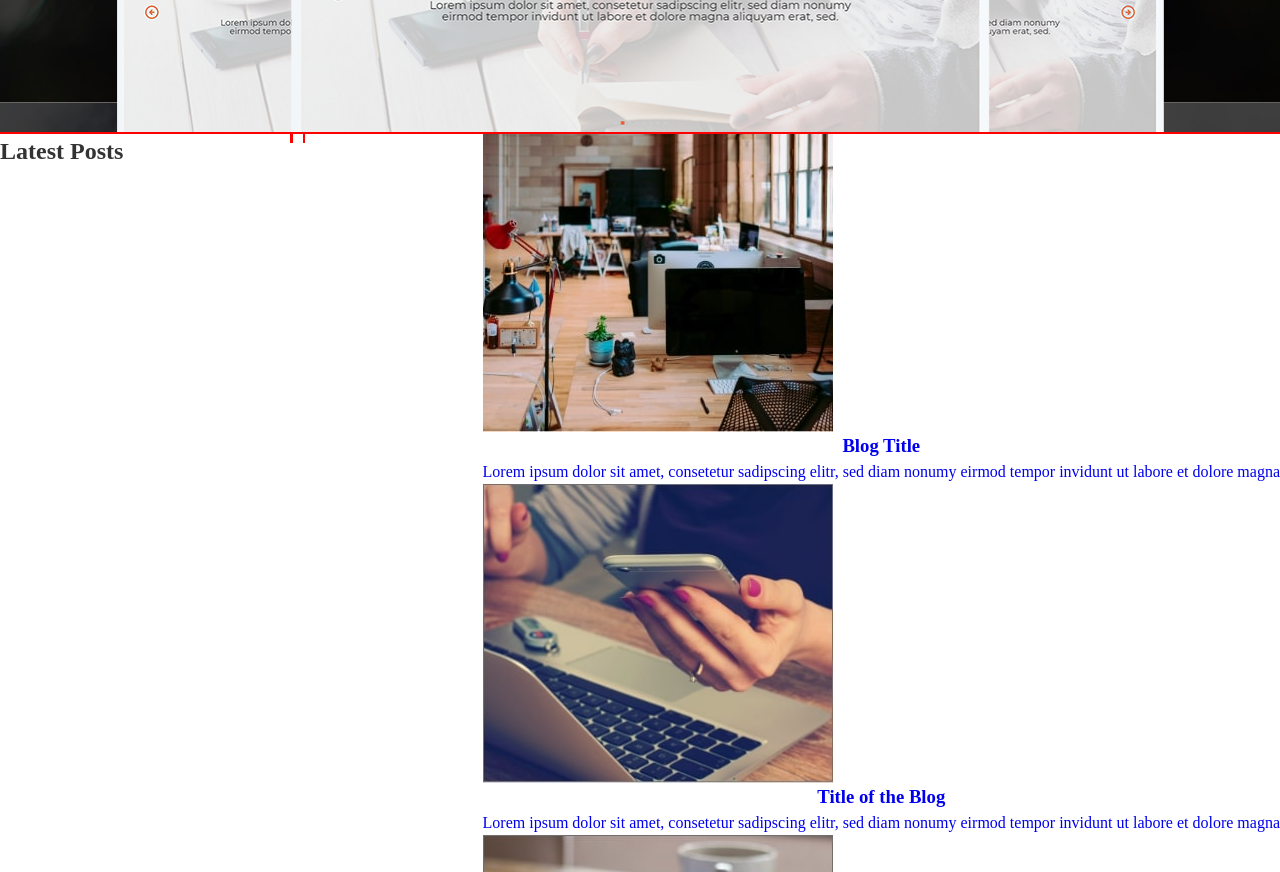
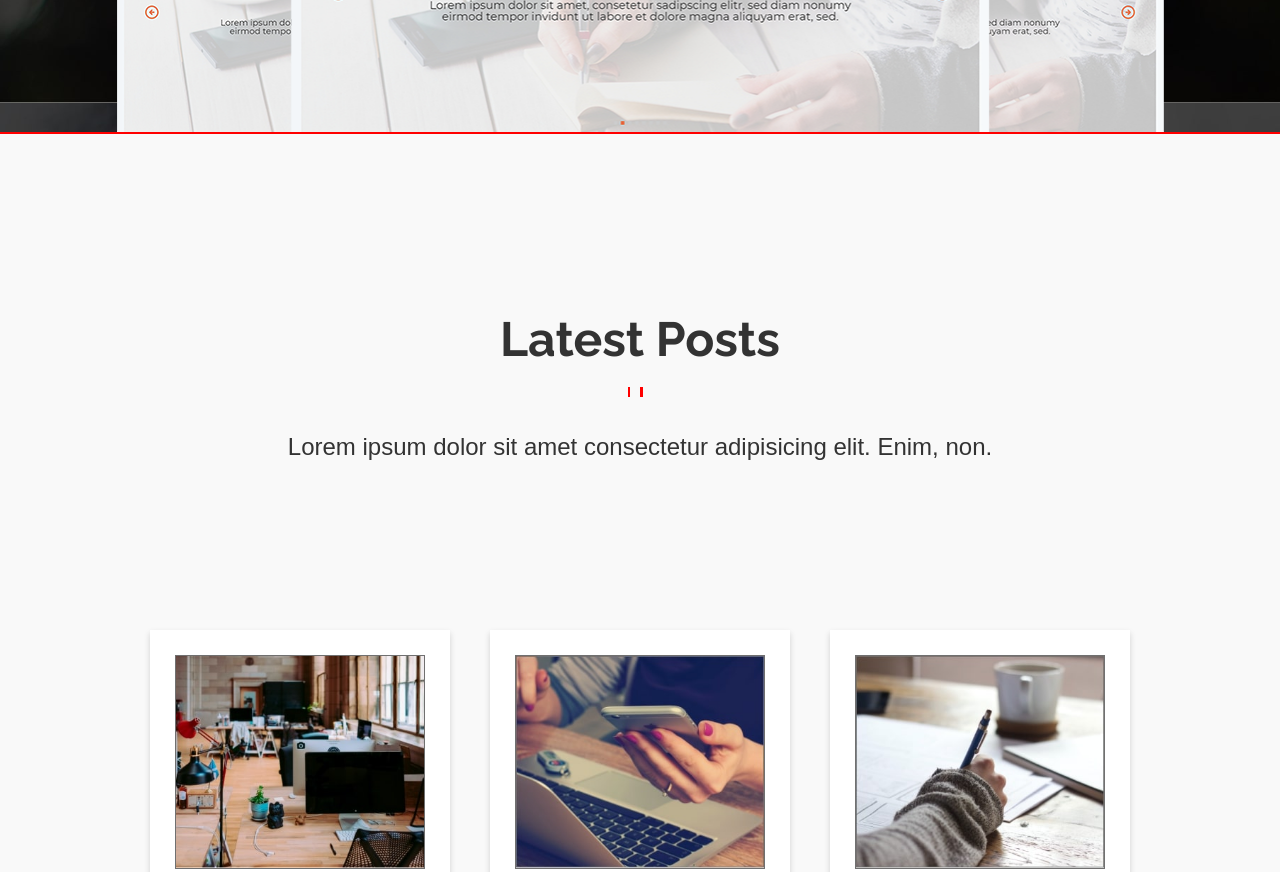
Before and after one commit to laurentgautron/Ubiquity, a plain HTML site: page index.html in a window 1280 px wide. Shown: the part 2740-3612 px from the top of the page. Drawn offline with Linux system fonts and the light colour scheme.

Commit message:
section posts terminée

```diff
--- a/css/style.css
+++ b/css/style.css
@@ -74,11 +74,12 @@
       --primary: #333;
       --grey: #707070;
       --orange: #F16822;
+      --posts-section: #F9F9F9;
   }
 
   body {
       color: var(--primary);
-      background-color: #fff;
+      background-color: #F9F9F9;
   }
 
   a {
@@ -112,6 +113,11 @@ h2,
 h3,
 p {
   text-align: center;
+}
+
+p {
+  margin-left: auto;
+  margin-right: auto;
 }
 
   /*****  header  *****/
@@ -311,10 +317,80 @@ ul.progress-bar {
   max-width: 104.7rem;
   padding-left: 1em;
   padding-right: 1em;
-  margin-left: auto;
-  margin-right: auto;
   font-family: montserra, sans-serif;
   font-size: 2rem;
   font-weight: 400;
   color: #FFF;
 }
+
+/****** posts ********/
+
+.posts .container {
+  flex-direction: column;
+
+}
+
+.posts h2 {
+  font-family: raleway, sans-serif;
+  font-size: 4.8rem;
+  font-weight: 700;
+  padding-top: 17rem;
+  margin-bottom: 1.2rem;
+}
+
+.menu-posts {
+  display: flex;
+  justify-content: center;
+  flex-wrap: wrap;
+}
+
+.blog {
+  margin-left: 2rem;
+  margin-right: 2rem;
+  margin-top: 5rem;
+  margin-bottom: 5rem;
+}
+
+.post-link {
+  display: block;
+  background-color: #FFF;
+  padding: 2.5rem 2.5rem 4rem 2.5rem;
+  width: 30rem;
+  box-shadow: 0px 3px 6px #00000029;
+}
+
+.post-link p {
+  margin-bottom: 4rem;
+}
+
+.post-link:visited {
+  color: inherit
+}
+
+.post-link:hover,
+.post-link:focus {
+  background-color: #FFE8E87D;
+}
+
+.post-link img {
+  margin-bottom: 7.4rem;
+  width: 35rem;
+  border: 1px solid var(--grey);
+}
+
+.post-link h3 {
+  color: var(--orange);
+  margin-bottom: 2.7rem;
+}
+
+.posts .progress-bar {
+  margin-bottom: 3.2rem;
+}
+
+.text-intro {
+  margin-bottom: 11.5rem;
+  font-family: montserra, sans-serif;
+  font-size: 2.4rem;
+  font-weight: 400;
+  max-width: 104.8rem;
+}
--- a/index.html
+++ b/index.html
@@ -97,6 +97,7 @@
             <ul class="progress-bar">
                 <li></li><li></li>
             </ul>
+            <p class="text-intro">Lorem ipsum dolor sit amet consectetur adipisicing elit. Enim, non.</p>
             <ul class="menu-posts">
                 <li class="post-item">
                     <article class="blog">
```
